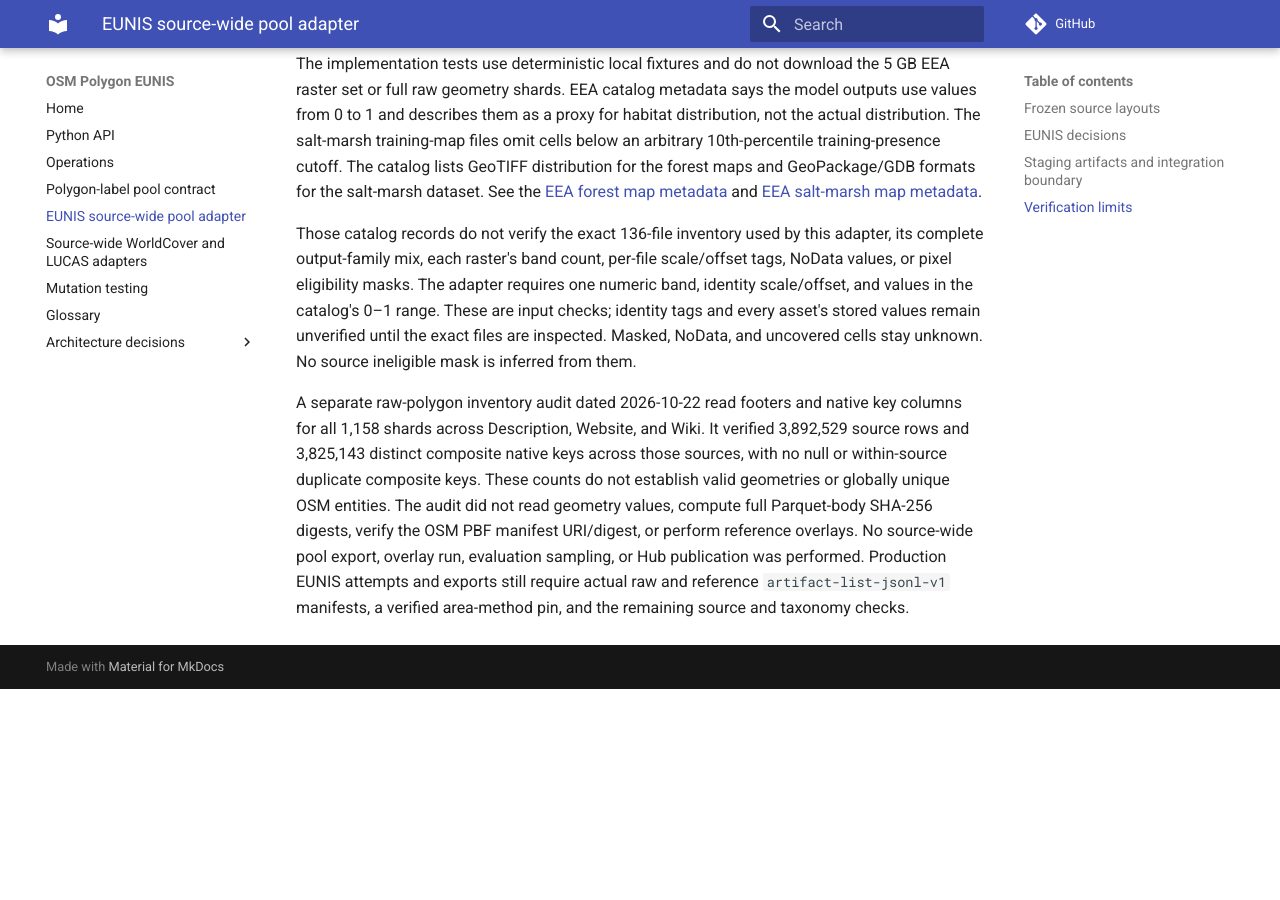
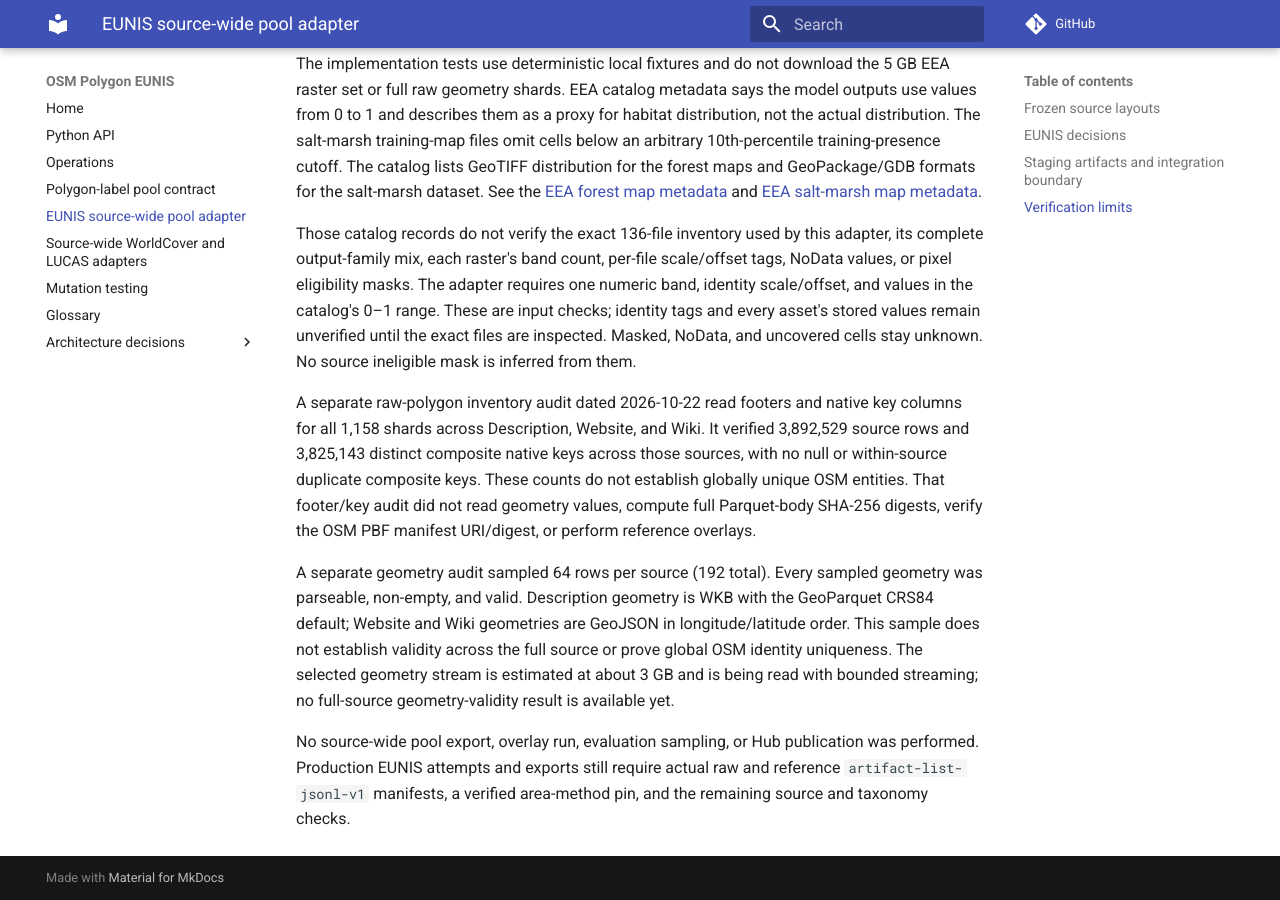
Before and after one commit to NoeFlandre/osm-polygon-eunis, an MkDocs documentation site: the page built from docs/eunis-sourcewide-pool-adapter.md, in a window 1280 px wide and 900 px high, scrolled down 5466 px. Built offline with MkDocs 1.6.1 and Material for MkDocs 9.7.7, drawn with Linux system fonts in a browser that asks for light colours; comment, search, counter and statistics services are not loaded; before the commit the page ends 6155 px from its top, so only the background shows below that.

Commit message:
Document sampled EUNIS geometry audit

```diff
--- a/docs/eunis-sourcewide-pool-adapter.md
+++ b/docs/eunis-sourcewide-pool-adapter.md
@@ -247,9 +247,18 @@ A separate raw-polygon inventory audit dated 2026-10-22 read footers and native
 key columns for all 1,158 shards across Description, Website, and Wiki. It
 verified 3,892,529 source rows and 3,825,143 distinct composite native keys
 across those sources, with no null or within-source duplicate composite keys.
-These counts do not establish valid geometries or globally unique OSM entities.
-The audit did not read geometry values, compute full Parquet-body SHA-256
-digests, verify the OSM PBF manifest URI/digest, or perform reference overlays.
+These counts do not establish globally unique OSM entities. That footer/key
+audit did not read geometry values, compute full Parquet-body SHA-256 digests,
+verify the OSM PBF manifest URI/digest, or perform reference overlays.
+
+A separate geometry audit sampled 64 rows per source (192 total). Every sampled
+geometry was parseable, non-empty, and valid. Description geometry is WKB with
+the GeoParquet CRS84 default; Website and Wiki geometries are GeoJSON in
+longitude/latitude order. This sample does not establish validity across the
+full source or prove global OSM identity uniqueness. The selected geometry
+stream is estimated at about 3 GB and is being read with bounded streaming; no
+full-source geometry-validity result is available yet.
+
 No source-wide pool export, overlay run, evaluation sampling, or Hub publication
 was performed. Production EUNIS attempts and exports still require actual raw
 and reference `artifact-list-jsonl-v1` manifests, a verified area-method pin,
```
